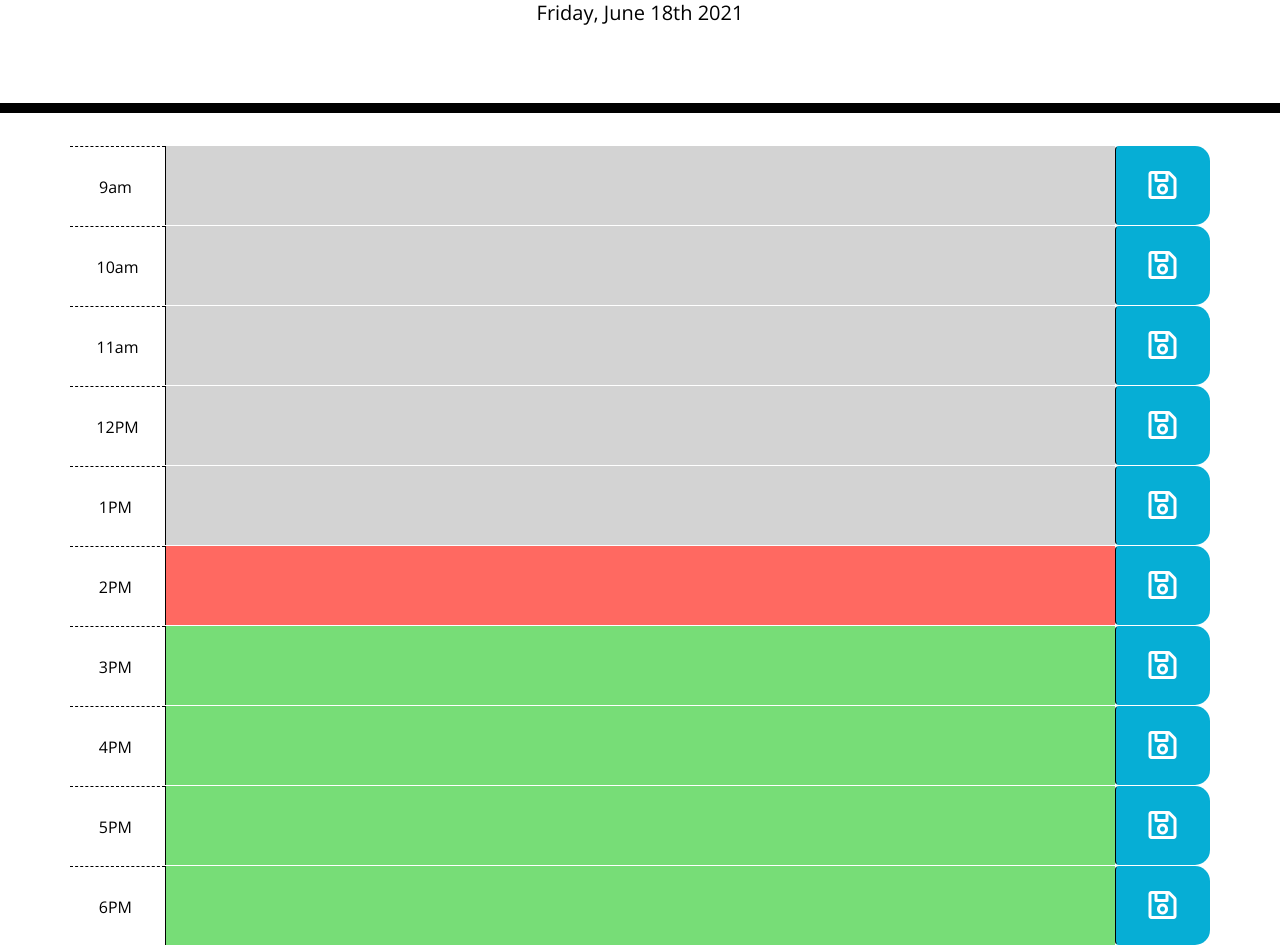
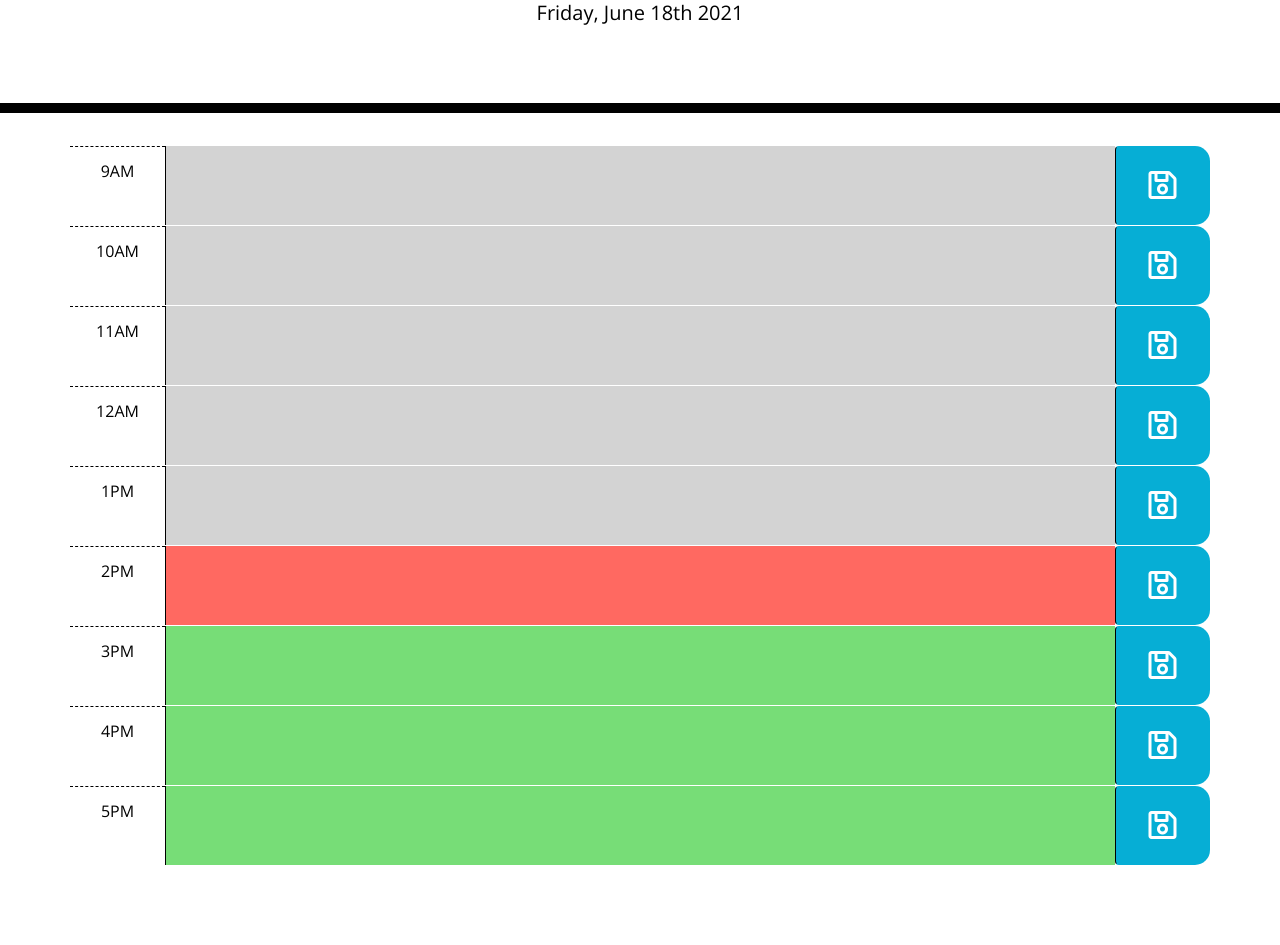
Before and after one commit to Jacob-Banks/Sheduler, a plain HTML site: page index.html in a window 1280 px wide. Shown: the part 191-1136 px from the top of the page. After the commit the page ends 1056 px from the top, so only its background shows below. Drawn offline with nearby package versions, Linux system fonts and the light colour scheme.

Commit message:
filled html from js

```diff
--- a/assets/script.js
+++ b/assets/script.js
@@ -1,9 +1,38 @@
+const setTargetHour = moment().hour() + 1; //find the next hour
+const nextHour = moment().hour(setTargetHour).minute(0).second(0); // save next hour
+
+const day = moment().format("dddd, MMMM Do YYYY"); // get current time
+let schedTask = []; //empty array for saved todos
+let merideim = ""; //
+let time = 9; //start time
+
+$("#currentDay").text(day); //set the date at top of page
+
+// fill time blocks with 9 blocks
+for (let i = 0; i < 9; i++) {
+  //set 12 hour clock
+  if (time > 12) {
+    time = 1;
+  }
+  //set whether am or pm
+  if (time > 8) {
+    meridiem = "AM";
+  } else {
+    meridiem = "PM";
+  }
+  //html content for time blocks //set the id to the 24 hour moment hours//
+  let textBlock = `<div id="${i + 9}" class="row time-block">
+                   <div class="col-2 col-md-1 hour"><p class="my-3">${time}${meridiem}</p></div>
+                   <textarea class="col-8 col-md-10 description"></textarea>
+                   <button class="btn saveBtn col-2 col-md-1"><i class="far fa-save fa-2x"></i></button></div>`;
+  $(".container").append(textBlock);
+  time++;
+}
+
+// add the class that controls todo task despcription background
+const addTimeClass = function () {
+  $(".time-block").each(function (index) {
     const now = moment().hour();
-const day = moment().format("dddd, MMMM Do YYYY");
-let schedTask = [];
-
-$("#currentDay").text(day);
-$(".time-block").each(function (index) {
     if (now == this.id) {
       $(this).children("textarea").addClass("present");
       $(this).children("textarea").removeClass("past");
@@ -18,7 +47,11 @@ $(".time-block").each(function (index) {
       $(this).children("textarea").removeClass("present");
     }
   });
+};
 
+addTimeClass(); // run
+
+// save  tasks description to local storage
 $(".saveBtn").on("click", function () {
   //get id
   let time = $(this).parent().attr("id");
@@ -30,9 +63,20 @@ $(".saveBtn").on("click", function () {
   localStorage.setItem(`${time}`, value);
 });
 
+// go through time blocks get id // check storage for saved task fill description if theres a value
 $(".time-block").each(function () {
   let timeId = $(this).attr("id");
   $(this)
     .children("textarea")
     .val(localStorage.getItem(`${timeId}`));
 });
+
+// refresh description every hour
+const refreshTaskClass = function () {
+  addTimeClass();
+  let min = 60 * (1000 * 60);
+  console.log("test");
+  setTimeout(refreshTaskClass, min);
+};
+// refresh description background once a new hour has been reached
+setTimeout(refreshTaskClass, nextHour.diff(moment()));
--- a/index.html
+++ b/index.html
@@ -21,69 +21,7 @@
   </header>
   <div class="container">
     <!-- Timeblocks go here -->
-    <div id="9" class="row time-block">
-      <div class="col-2 col-md-1 hour">
-        9am </div>
-      <textarea class="col-8 col-md-10 description"></textarea>
-      <button class="btn saveBtn col-2 col-md-1"><i class="far fa-save fa-2x"></i></button>
-    </div>
-    <div id="10" class="row time-block">
-      <div class="col-2 col-md-1 hour">
-        10am
-      </div>
-      <textarea class="col-8 col-md-10 description"></textarea>
-      <button class="btn saveBtn col-2 col-md-1"><i class="far fa-save fa-2x"></i></button>
-    </div>
-    <div id="11" class="row time-block">
-      <div class="col-2 col-md-1 hour">
-        11am
-      </div>
-      <textarea class="col-8 col-md-10 description"></textarea>
-      <button class="btn saveBtn col-2 col-md-1"><i class="far fa-save fa-2x"></i></button>
-    </div>
-    <div id="12" class="row time-block">
-      <div class="col-2 col-md-1 hour">
-        12PM
-      </div>
-      <textarea class="col-8 col-md-10 description"></textarea>
-      <button class="btn saveBtn col-2 col-md-1"><i class="far fa-save fa-2x"></i></button>
-    </div>
-    <div id="13" class="row time-block">
-      <div class="col-2 col-md-1 hour">
-        1PM </div>
-      <textarea class="col-8 col-md-10 description"></textarea>
-      <button class="btn saveBtn col-2 col-md-1"><i class="far fa-save fa-2x"></i></button>
-    </div>
-    <div id="14" class="row time-block">
-      <div class="col-2 col-md-1 hour">
-        2PM </div>
-      <textarea class="col-8 col-md-10 description"></textarea>
-      <button class="btn saveBtn col-2 col-md-1"><i class="far fa-save fa-2x"></i></button>
-    </div>
-    <div id="15" class="row time-block">
-      <div class="col-2 col-md-1 hour">
-        3PM </div>
-      <textarea class="col-8 col-md-10 description"></textarea>
-      <button class="btn saveBtn col-2 col-md-1"><i class="far fa-save fa-2x"></i></button>
-    </div>
-    <div id="16" class="row time-block">
-      <div class="col-2 col-md-1 hour">
-        4PM </div>
-      <textarea class="col-8 col-md-10 description"></textarea>
-      <button class="btn saveBtn col-2 col-md-1"><i class="far fa-save fa-2x"></i></button>
-    </div>
-    <div id="17" class="row time-block">
-      <div class="col-2 col-md-1 hour">
-        5PM </div>
-      <textarea class="col-8 col-md-10 description"></textarea>
-      <button class="btn saveBtn col-2 col-md-1"><i class="far fa-save fa-2x"></i></button>
-    </div>
-    <div id="18" class="row time-block">
-      <div class="col-2 col-md-1 hour">
-        6PM </div>
-      <textarea class="col-8 col-md-10 description"></textarea>
-      <button class="btn saveBtn col-2 col-md-1"><i class="far fa-save fa-2x"></i></button>
-    </div>
+
 
   </div>
   <script src="https://code.jquery.com/jquery-3.4.1.min.js"></script>
```
Lines whose indentation alone changed are shown as unchanged.
